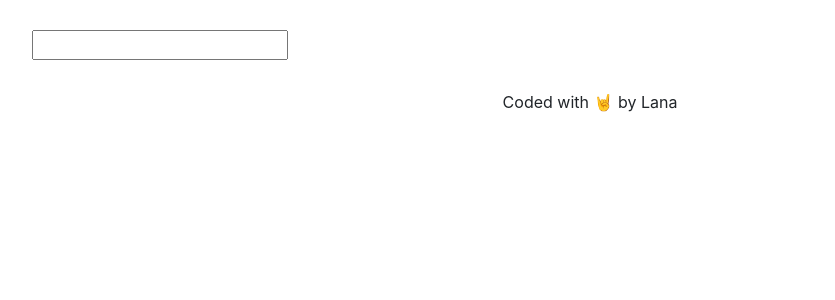
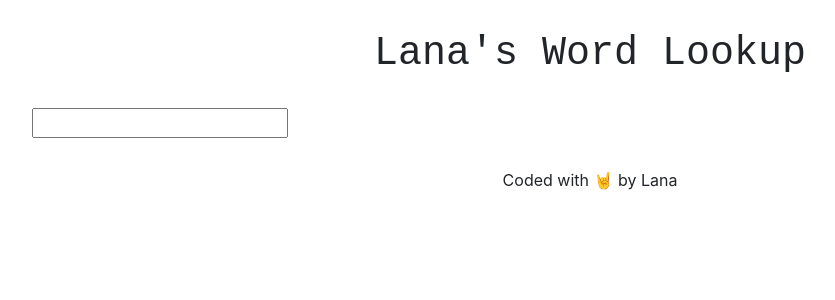
Before and after one commit to PossumCodes/dictionary-project, a React (Create React App) app: page / in a window 1280 px wide. Shown: the top 300 px of the page, without its empty margins (50-885 px from the left). Built offline with nearby package versions, Linux system fonts and the light colour scheme.

Commit message:
added heading

```diff
--- a/src/App.css
+++ b/src/App.css
@@ -1,5 +1,11 @@
 .App-header {
   margin: 30px 0;
+}
+
+.App h1 {
+  text-align: center;
+  font-family: monospace;
+  font-size: 40px;
 }
 
 .App-footer {
--- a/src/App.js
+++ b/src/App.js
@@ -5,7 +5,9 @@ function App() {
   return (
     <div className="App">
       <div className="container">
-        <header className="App-header"></header>
+        <header className="App-header">
+          <h1>Lana's Word Lookup</h1>
+        </header>
         <main>
           <Dictionary />
         </main>
```
